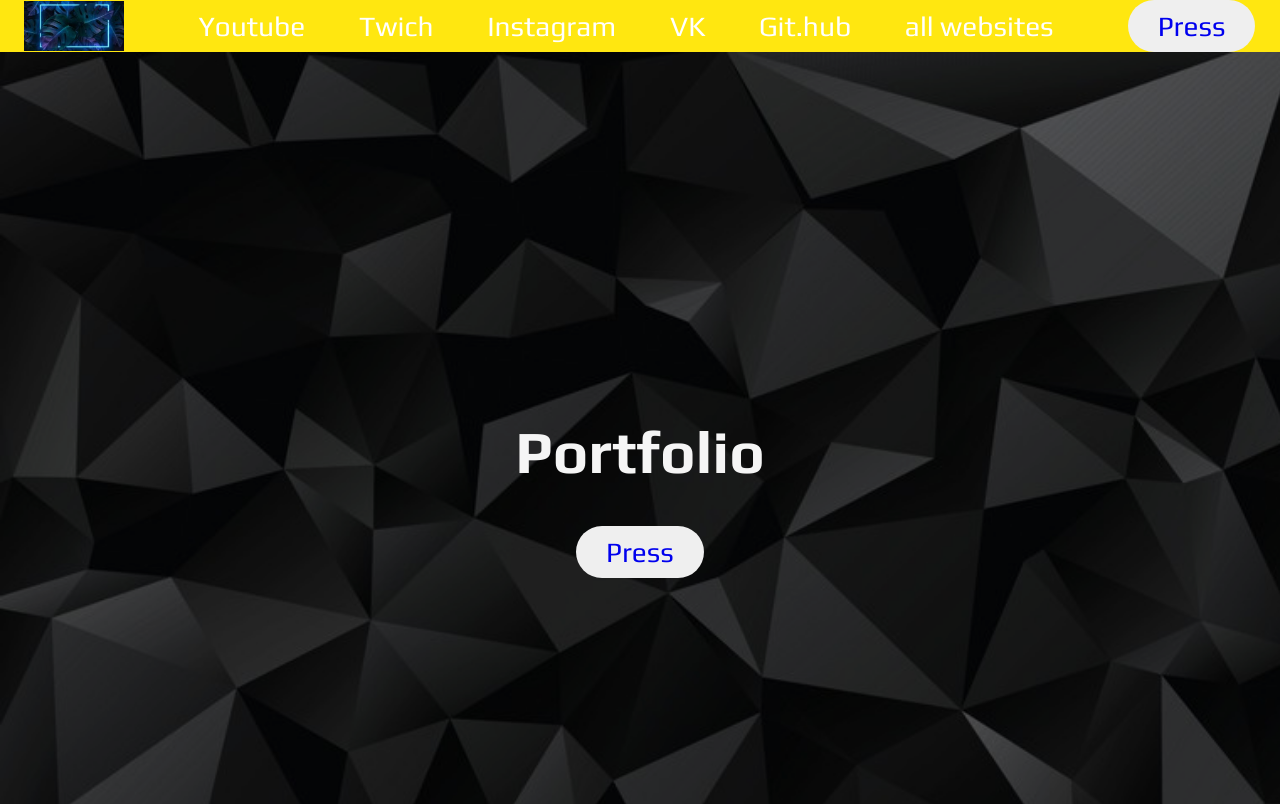
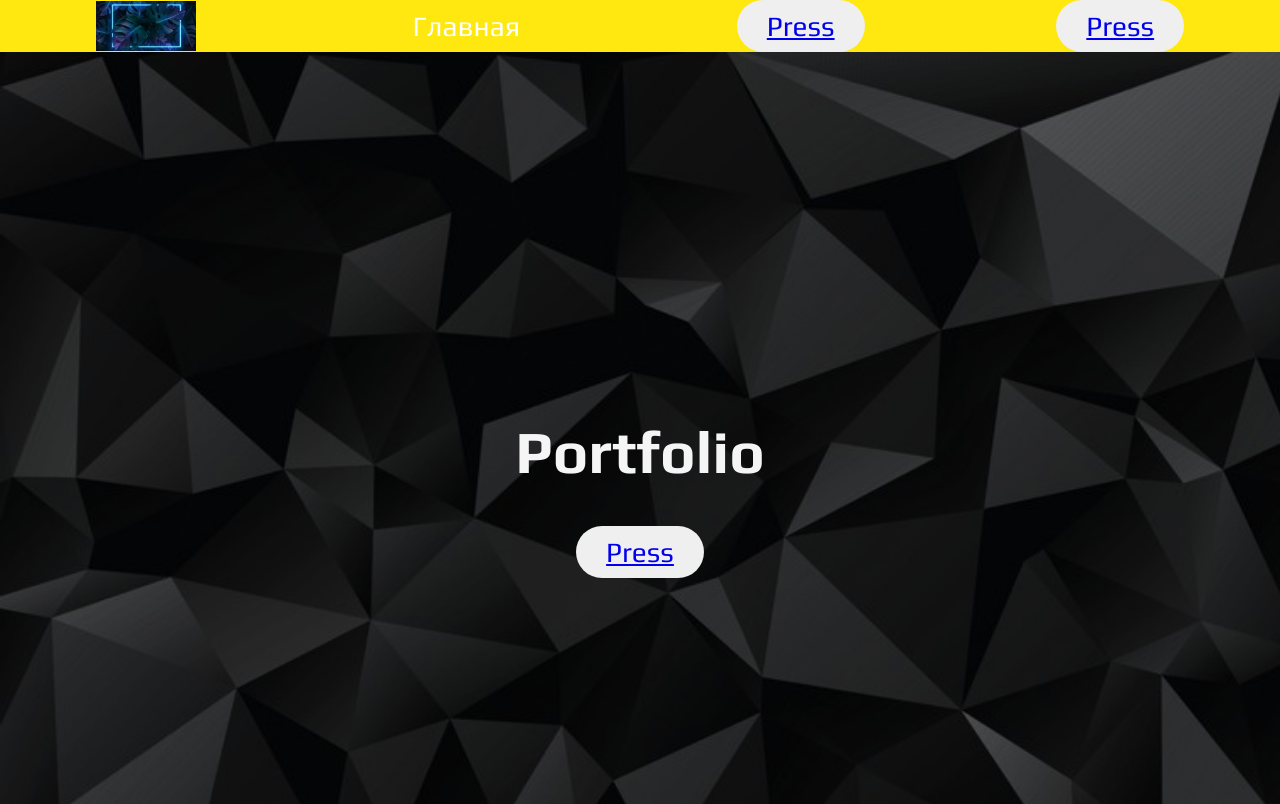
Before and after one commit to Namer412/projekt, a plain HTML site: page portfolio.html in a window 1280 px wide. Shown: the top 804 px of the page. Drawn offline with Linux system fonts and the light colour scheme.

Commit message:
Add files via upload

```diff
--- a/portfolio.html
+++ b/portfolio.html
@@ -17,16 +17,13 @@
     <header>
         <img src="imagine.jpg" alt="" width="100">
         <nav>
-            <a href="https://www.youtube.com/">Youtube</a>
-            <a href="https://www.twitch.tv/">Twich</a>
-            <a href="https://www.instagram.com/?hl=ru">Instagram</a>
-            <a href="https://vk.com/">VK</a>
-            <a href="https://github.com/Namer412/projekt/tree/gh-pages">Git.hub</a>
+            <a class="active" href="#">Главная</a>
 
-            <a href="all websites.html">all websites</a>
+  </div>
 
         </nav>
         <Button><a href="index.html">Press</a></Button>
+        <Button><a href="core.php">Press</a></Button>
     </header>
     <main>
         <div>
@@ -43,6 +40,8 @@
         </p>Portfolio
         <p>
             КОНТАКТЫ
+             яндекс найди это
+
         </p>
 
 
--- a/style.css
+++ b/style.css
@@ -78,7 +78,3 @@ footer p {
         padding: 15px 10px;
     }
 }
-
-button a {
-    text-decoration: none;
-}
```
